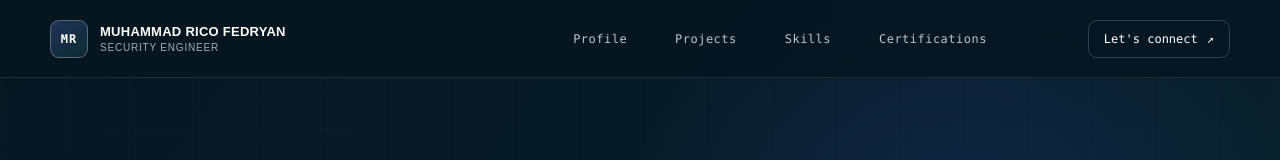
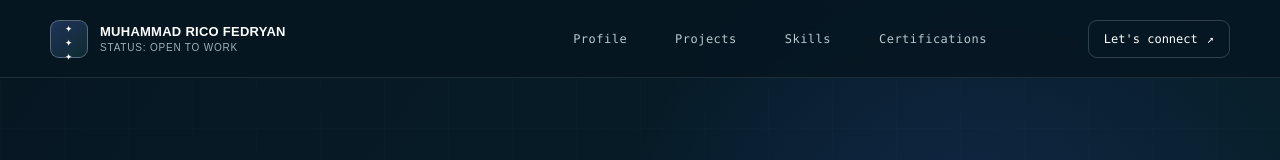
Before and after one commit to vedrico14/Portofolio-Rico_Fedryan, a Next.js app: page / in a window 1280 px wide. Shown: the top 160 px of the page. Built offline with nearby package versions, Linux system fonts and the light colour scheme.

Commit message:
Enhance header with twinkle effect and status
Updated brand header to include twinkling stars and open status.

```diff
--- a/app/page.tsx
+++ b/app/page.tsx
@@ -148,12 +148,20 @@ export default function Home() {
   return (
     <main>
       <header className="site-header">
-        <a className="brand" href="#top" aria-label="Back to top">
-          <span className="brand-mark">MR</span>
+        <a className="brand header-brand" href="#top" aria-label="Back to top">
+          <span className="brand-mark brand-twinkle" aria-hidden="true">
+            <span className="twinkle-star twinkle-main">✦</span>
+            <span className="twinkle-star twinkle-top">✦</span>
+            <span className="twinkle-star twinkle-bottom">✦</span>
+          </span>
+
           <span className="brand-copy">
             <strong>MUHAMMAD RICO FEDRYAN</strong>
-            <small>Security Engineer</small>
-          </span>
+
+            <small className="brand-open-status" aria-label="Status: Open to Work">
+              <span aria-hidden="true">STATUS: OPEN TO WORK</span>
+            </small>
+           </span>
         </a>
 
         <nav className="desktop-nav" aria-label="Primary navigation">
```
